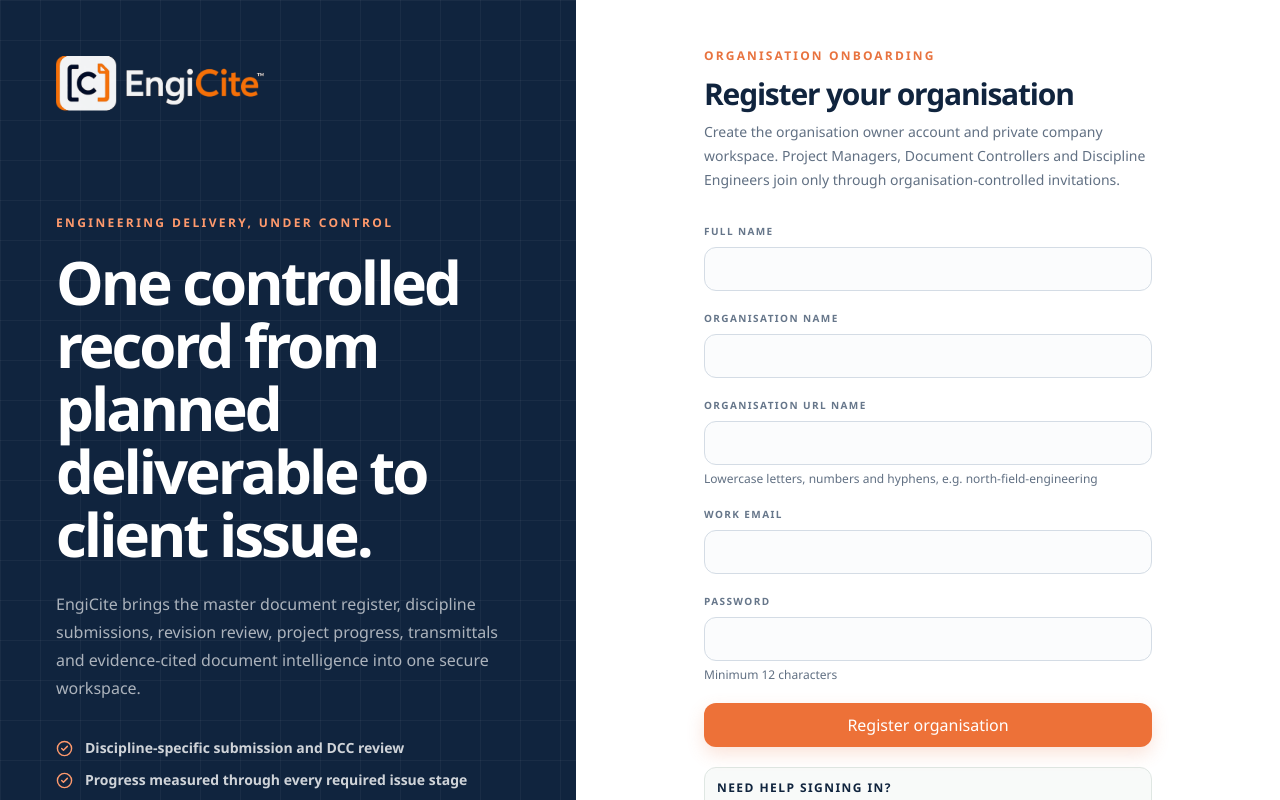
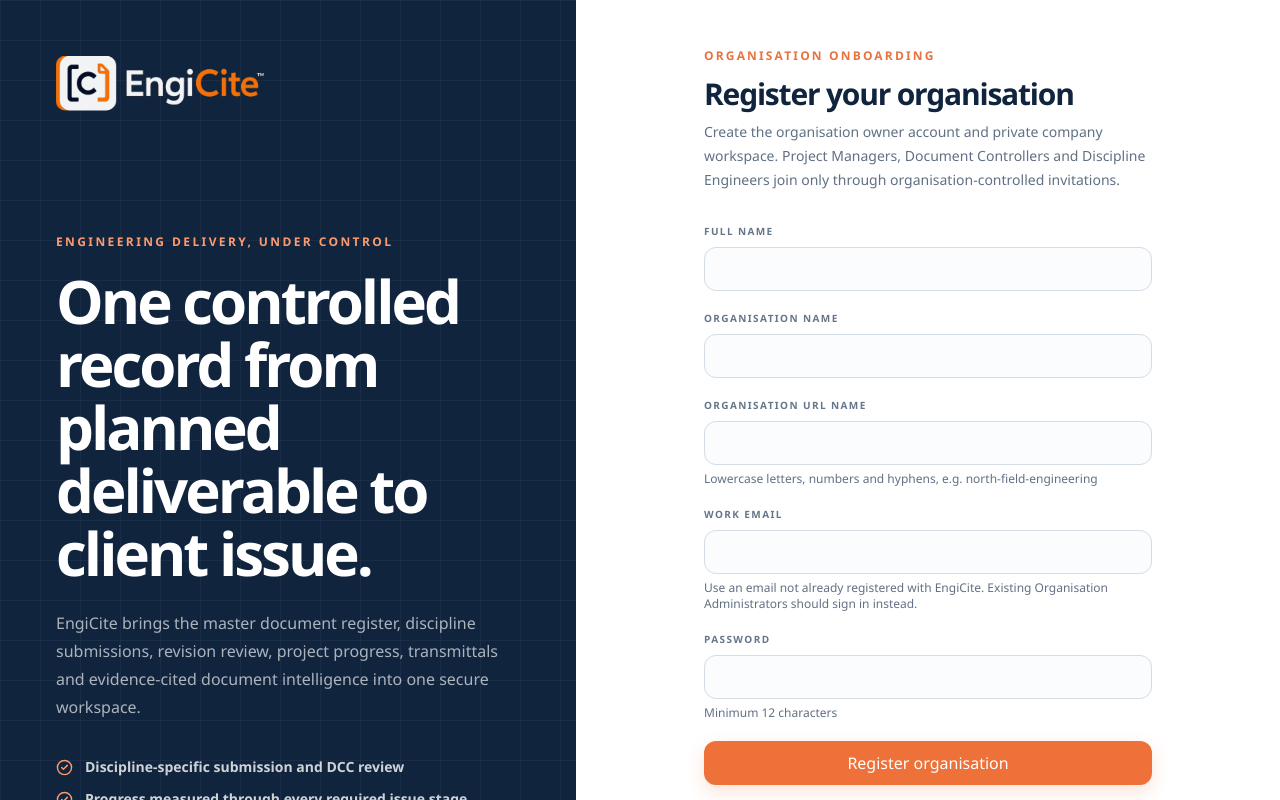
Before and after one commit to Glitterpen/EngiVault, a Next.js app in the folder apps/web/: page /register in a window 1280 px wide. Shown: the top 800 px of the page. Built offline with nearby package versions, Linux system fonts and the light colour scheme.

Commit message:
Clarify repeated organisation registration

```diff
--- a/apps/web/src/app/(auth)/actions.ts
+++ b/apps/web/src/app/(auth)/actions.ts
@@ -103,8 +103,8 @@
   }
   if(data.session)redirect(destination);
   return {message:destination.startsWith("/invite/")
-    ? `Check your email for a secure ${invitationContext?.organisation_name??"organisation"} account-verification message. Confirm it to join ${invitationContext?.project_name??"the invited project"}.`
-    : "Check your work email to verify the organisation owner account, then complete the organisation profile and company logo.",showResend:true};
+    ? `If this is a new account, check your email for a secure ${invitationContext?.organisation_name??"organisation"} verification message. If the email is already registered, sign in or use Forgot password instead.`
+    : "If this work email is new to EngiCite, a verification message will arrive shortly. If it is already registered, no new registration email is sent—sign in or use Forgot password instead.",showResend:true};
 }
 export async function resendVerification(_:AuthState,formData:FormData):Promise<AuthState>{
   const parsed=email.safeParse(formData.get("email"));
--- a/apps/web/src/components/auth-form.tsx
+++ b/apps/web/src/components/auth-form.tsx
@@ -22,7 +22,7 @@
       {next&&<input type="hidden" name="next" value={next}/>}
       {registering&&<Field label="Full name" name="name" autoComplete="name" error={state?.errors?.name?.[0]}/>}
       {organisationRegistration&&<><Field label="Organisation name" name="organisationName" autoComplete="organization" error={state?.errors?.organisationName?.[0]}/><Field label="Organisation URL name" name="organisationSlug" hint="Lowercase letters, numbers and hyphens, e.g. north-field-engineering" error={state?.errors?.organisationSlug?.[0]}/></>}
-      <Field label="Work email" name="email" type="email" autoComplete="email" error={state?.errors?.email?.[0]??resendState?.errors?.email?.[0]??resetState?.errors?.email?.[0]}/>
+      <Field label="Work email" name="email" type="email" autoComplete="email" hint={organisationRegistration?"Use an email not already registered with EngiCite. Existing Organisation Administrators should sign in instead.":undefined} error={state?.errors?.email?.[0]??resendState?.errors?.email?.[0]??resetState?.errors?.email?.[0]}/>
       <Field label="Password" name="password" type="password" autoComplete={registering?"new-password":"current-password"} hint={registering?"Minimum 12 characters":undefined} error={state?.errors?.password?.[0]}/>
       {state?.message&&<div className="rounded-xl border border-[#d3ddd8] bg-[#eef4f1] p-3 text-sm" role="status">{state.message}</div>}
       {resendState?.message&&<div className="rounded-xl border border-[#d3ddd8] bg-[#eef4f1] p-3 text-sm" role="status">{resendState.message}</div>}
```
